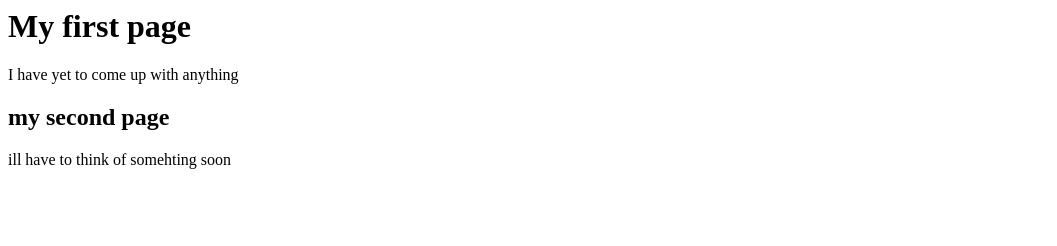
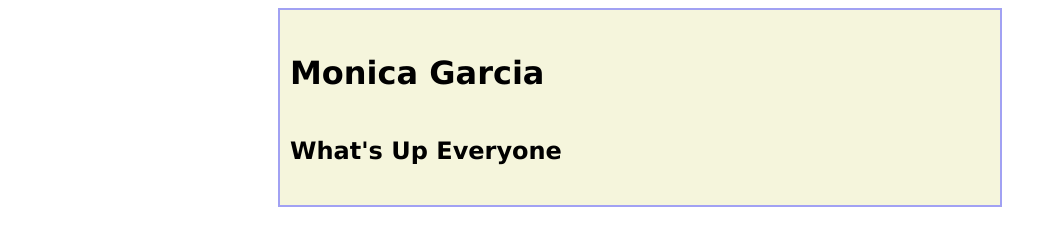
Before and after one commit to fcc366/fcc366.github.io, a plain HTML site: page index.html in a window 1280 px wide. Shown: the whole page, without its empty margins (0-1057 px from the left). Drawn offline with Linux system fonts and the light colour scheme.

Commit message:
" css for my github pages site"

```diff
--- /dev/null
+++ b/css/style.css
@@ -0,0 +1,18 @@
+body{
+    font-family:Verdana;
+    font: 16px;
+    font-weight: normal;
+    line-height: 2.0;
+
+}
+.container {
+    width: 700px;
+    margin:auto;
+    border: 2px rgb(161, 161, 243) solid;
+    padding: 10px;
+    background-color: beige;
+}
+
+.box1 {
+
+}
--- a/index.html
+++ b/index.html
@@ -1,4 +1,19 @@
-<h1> My first page </h1>
-<p> I have yet to come up with anything </p>
-<h2> my second page </h2>
-<p> ill have to think of somehting soon </p>
+<!DOCTYPE html>
+<html lang="en">
+    <head>
+        <meta charset="UTF-8">
+        <meta name="viewpoint" consent="width=device=width, initial-scale=1.0">
+        <meta http-equiv="X-UA-Compatible" content="ie-edge">
+        <link rel="stylesheet" href="css/style.css">
+        <link href="https://fonts.googleapis.com/css?family=Montserrat" rel="stylesheet">
+        <title>Monica's Page</title>
+    </head>
+    <body>
+        <div class="container">
+            <div class="box1">
+                <h1>Monica Garcia</h1>
+                <h2>What's Up Everyone</h2>
+             </div>
+             </div>
+        </body>
+       </html>
```
